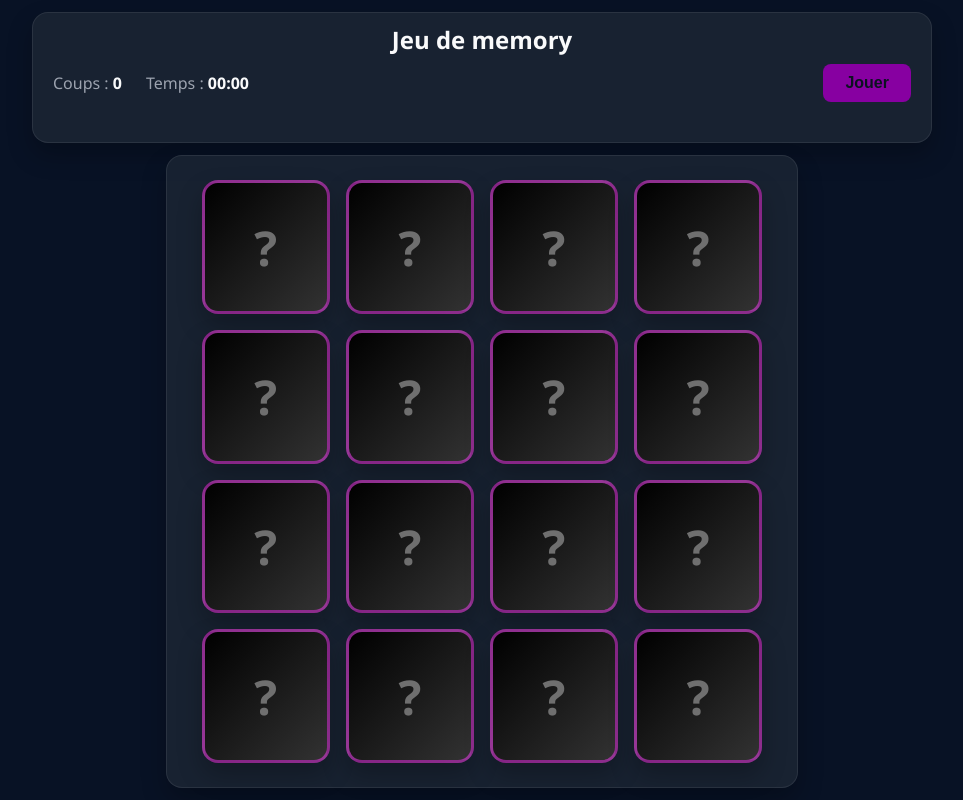
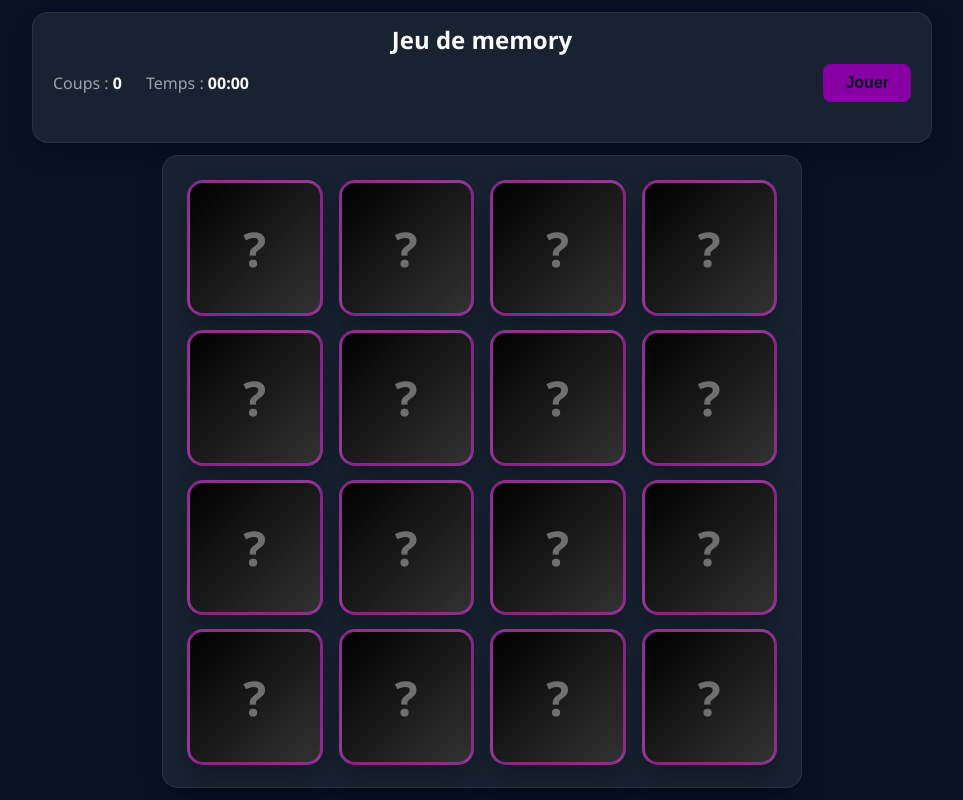
Before and after one commit to HugoFaveroult/memory, a plain HTML site: page index.html in a window 1280 px wide. Shown: the whole page, without its empty margins (158-1121 px from the left). Drawn offline with Linux system fonts and the light colour scheme.

Commit message:
mise a jour css

```diff
--- a/CSS/style.css
+++ b/CSS/style.css
@@ -89,14 +89,14 @@ body {
 }
 
 #game-board {
-    flex: 1 1 0;
+    flex: 0 1 auto;
     min-height: 0;
-    width: auto;
+    width: min(92vw, 640px);
     max-width: min(92vw, 640px);
     aspect-ratio: 1 / 1;
-    display: flex;
-    flex-wrap: wrap;
-    justify-content: center;
+    margin-block: auto;
+    display: grid;
+    grid-template-columns: repeat(4, minmax(0, 1fr));
     gap: 16px;
     padding: 24px;
     background: rgba(31, 41, 55, 0.72);
@@ -108,7 +108,8 @@ body {
 .card {
     position: relative;
     aspect-ratio: 1 / 1;
-    width: 22%;
+    width: 100%;
+    min-width: 0;
     overflow: hidden;
     cursor: pointer;
     border: 3px solid rgba(214, 59, 214, 0.616);
```
